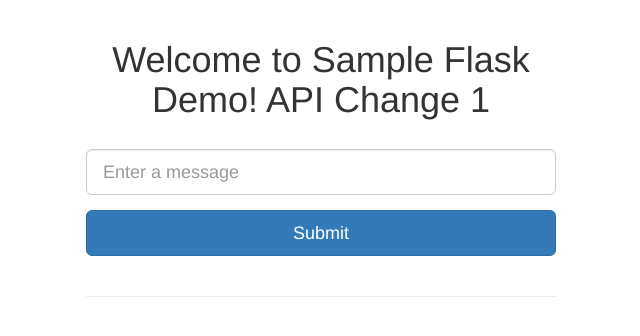
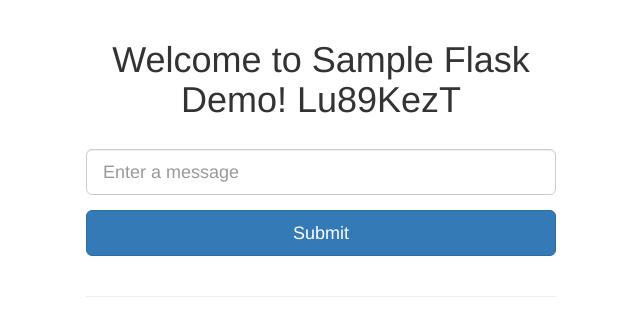
Before and after one commit to williaumwu/demo-api, a Flask app: page / in a window 1280 px wide. Shown: the top 336 px of the page, without its empty margins (319-959 px from the left). Run offline with Flask 2, Linux system fonts and the light colour scheme; data that the repository does not hold is empty; some libraries are stand-ins or nearby versions.

Commit message:
testing change new string Lu89KezT

```diff
--- a/templates/index.html
+++ b/templates/index.html
@@ -3,7 +3,7 @@
 {% block content %}
 
 <div class="text-center">
-  <h1>Welcome to Sample Flask Demo! API Change 1</h1>
+  <h1>Welcome to Sample Flask Demo! Lu89KezT</h1>
 </div>
 
 <br>
```
Also changed, not shown: README.md.
